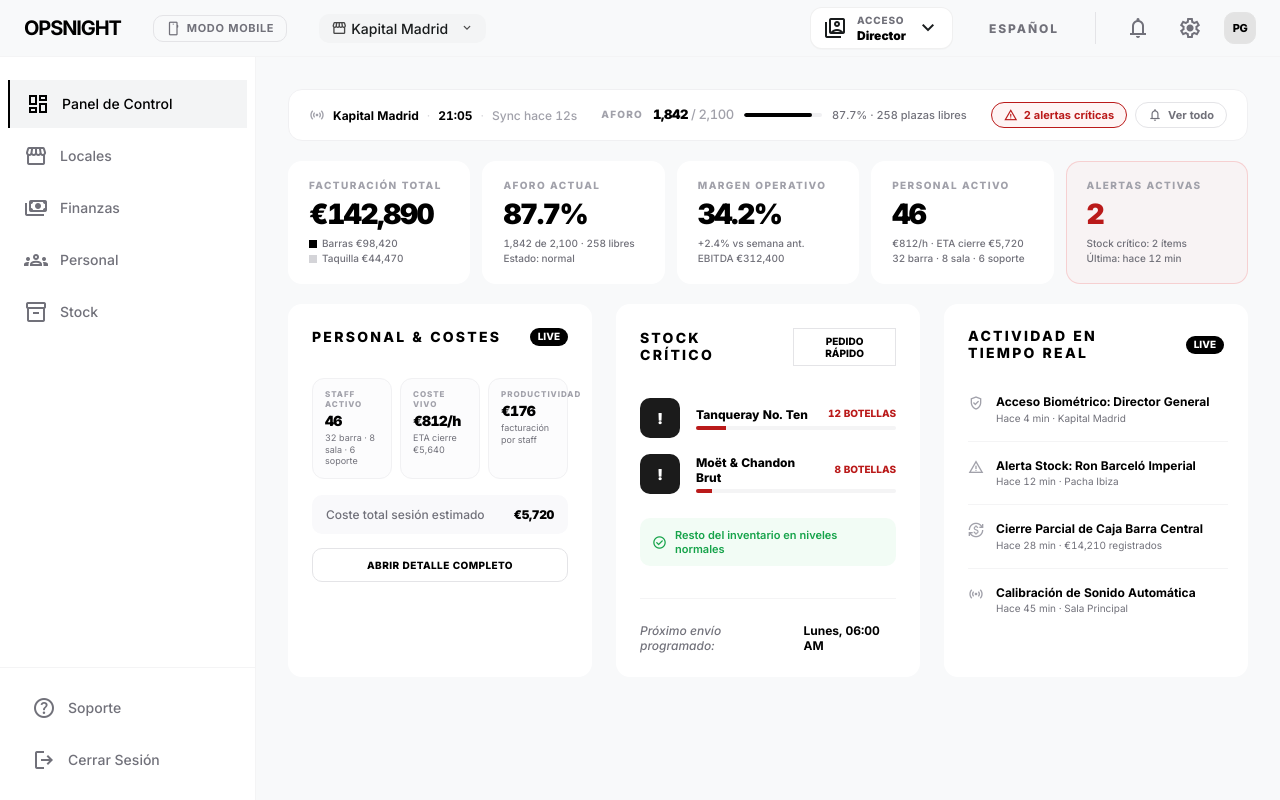
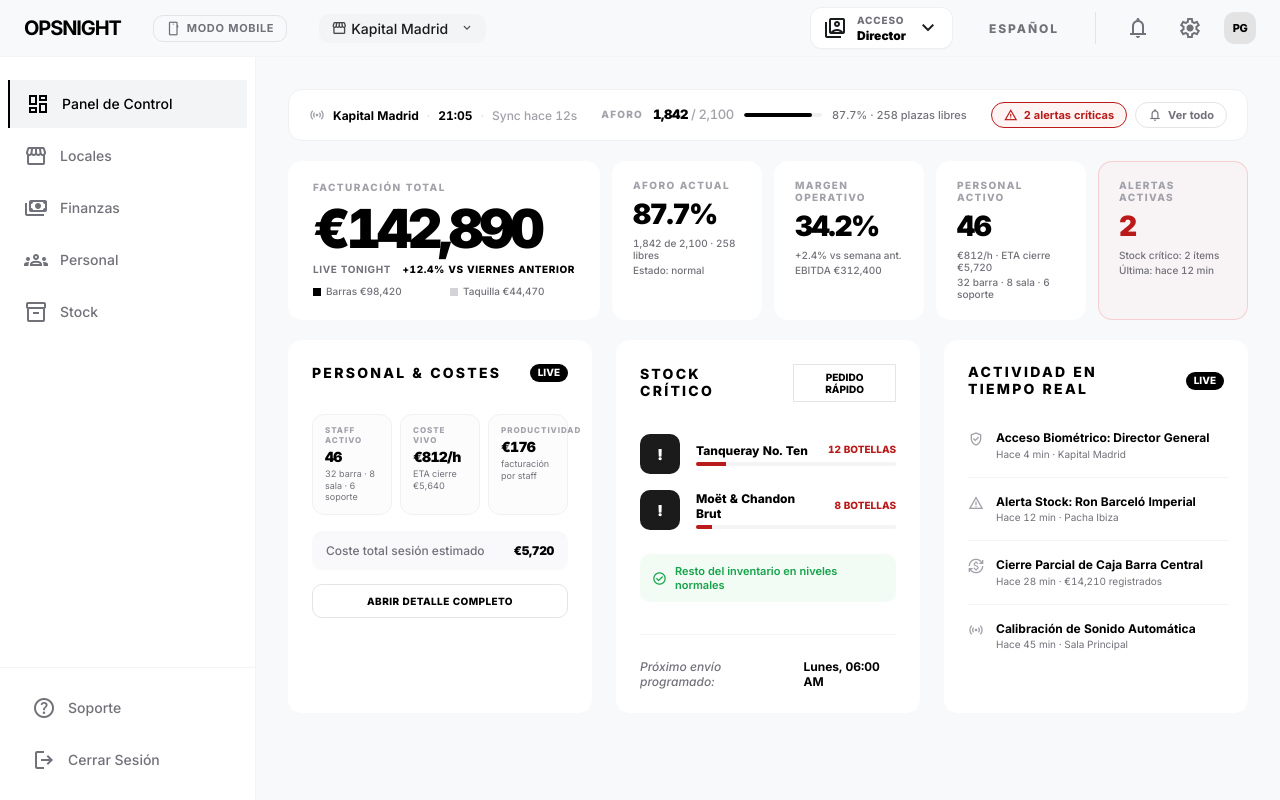
Before and after one commit to pgrahe/vipsupermanager, a website: page index.html in a window 1280 px wide. Drawn offline with nearby package versions, Linux system fonts and the light colour scheme.

Commit message:
last chabges

```diff
--- a/index.html
+++ b/index.html
@@ -227,9 +227,13 @@
 
           <!-- KPI Strip: 5 métricas clave -->
           <div class="kpi-strip">
-            <article class="kpi-card">
+            <article class="kpi-card kpi-card--revenue">
               <p class="kpi-label">Facturación Total</p>
               <strong class="kpi-value">€142,890</strong>
+              <div class="kpi-revenue-meta">
+                <span>Live tonight</span>
+                <b>+12.4% vs viernes anterior</b>
+              </div>
               <div class="kpi-sub">
                 <span><i class="black-square"></i> Barras €98,420</span>
                 <span><i class="gray-square"></i> Taquilla €44,470</span>
--- a/styles.css
+++ b/styles.css
@@ -948,16 +948,21 @@ html.dark .mobile-mode-btn:hover { background: var(--primary); color: #000; bord
 /* ── KPI Strip ────────────────────────────────────────── */
 .kpi-strip {
   display: grid;
-  grid-template-columns: repeat(5, minmax(0, 1fr));
+  grid-template-columns: repeat(12, minmax(0, 1fr));
   gap: 12px;
   margin-bottom: 20px;
 }
 .kpi-card {
+  grid-column: span 2;
   padding: 18px 20px;
   background: var(--surface-container-lowest);
   border-radius: var(--soft-radius);
   border: 1px solid transparent;
   transition: border-color 160ms ease;
+}
+.kpi-card--revenue {
+  grid-column: span 4;
+  padding: 20px 24px 18px;
 }
 .kpi-card:hover { border-color: #e4e4e7; }
 .kpi-label {
@@ -976,6 +981,36 @@ html.dark .mobile-mode-btn:hover { background: var(--primary); color: #000; bord
   letter-spacing: -0.05em;
   line-height: 1;
   margin-bottom: 10px;
+}
+.kpi-card--revenue .kpi-value {
+  font-size: clamp(42px, 4.2vw, 64px);
+  letter-spacing: -0.075em;
+  margin-bottom: 8px;
+}
+.kpi-revenue-meta {
+  display: flex;
+  align-items: center;
+  justify-content: space-between;
+  gap: 10px;
+  margin-bottom: 10px;
+}
+.kpi-revenue-meta span,
+.kpi-revenue-meta b {
+  color: #71717a;
+  font-size: 10px;
+  font-weight: 700;
+  letter-spacing: 0.06em;
+  text-transform: uppercase;
+}
+.kpi-revenue-meta b {
+  color: #000;
+  font-style: normal;
+  font-weight: 800;
+}
+.kpi-card--revenue .kpi-sub {
+  display: grid;
+  grid-template-columns: repeat(2, minmax(0, 1fr));
+  gap: 6px 12px;
 }
 .kpi-sub {
   display: flex;
@@ -1456,6 +1491,10 @@ html.dark .mobile-mode-btn:hover { background: var(--primary); color: #000; bord
 }
 
 @media (min-width: 768px) and (max-width: 1180px) {
+  .kpi-strip { grid-template-columns: repeat(2, minmax(0, 1fr)); }
+  .kpi-card,
+  .kpi-card--revenue { grid-column: span 1; }
+  .kpi-card--revenue .kpi-sub { grid-template-columns: 1fr; }
   .metric-card,
   .metric-card.wide { grid-column: span 12; }
   .equation-grid { grid-template-columns: repeat(2, minmax(0, 1fr)); }
```
